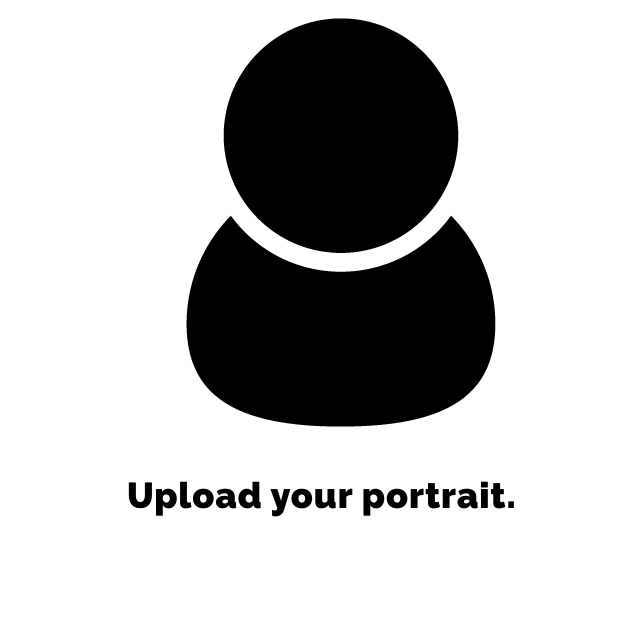
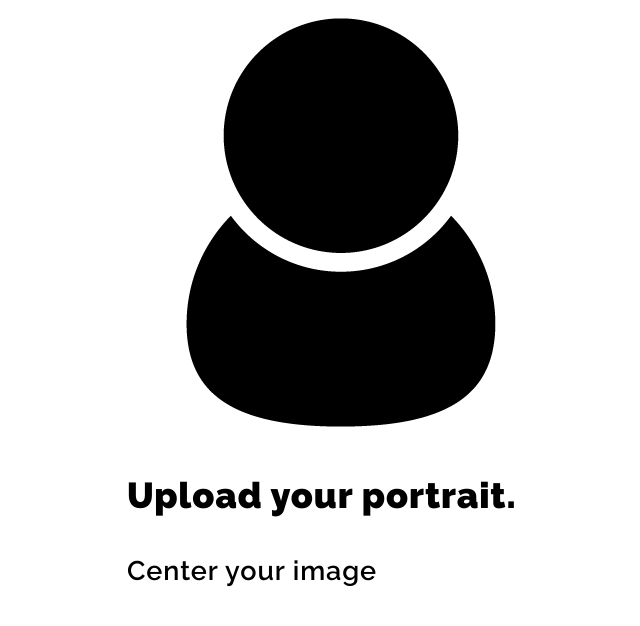
Before and after one commit to StevenMHernandez/portraits-animation, a website: page views/index.html in a window 1280 px wide. Shown: the whole page, without its empty margins (288-928 px from the left). Drawn offline with nearby package versions, Linux system fonts and the light colour scheme.

```diff
--- a/assets/style.css
+++ b/assets/style.css
@@ -7,6 +7,7 @@
   font-size: 36px;
   line-height: 54px;
   font-family: "Raleway", sans-serif;
+  font-weight: 900;
   letter-spacing: .9px;
 }
 body#animation {
@@ -25,6 +26,7 @@
 }
 small {
   font-size: 27px;
+  font-weight: 300;
 }
 canvas {
   display: block;
--- a/templates/less/site.less
+++ b/templates/less/site.less
@@ -8,6 +8,7 @@
   font-size: 36px;
   line-height: 54px;
   font-family: "Raleway", sans-serif;
+  font-weight: 900;
   letter-spacing: .9px;
   &#animation {
     background: #000;
@@ -30,6 +31,7 @@
 
 small {
   font-size: 27px;
+  font-weight: 600;
 }
 
 canvas {
--- a/views/index.html
+++ b/views/index.html
@@ -4,13 +4,14 @@
     <meta name="viewport" content="width=device-width, initial-scale=1.0">
     <title>Self Portraits Animation</title>
     <link href="/assets/style.css" rel="stylesheet" type="text/css"/>
-    <link href='http://fonts.googleapis.com/css?family=Raleway:900' rel='stylesheet' type='text/css'>
+    <link href='http://fonts.googleapis.com/css?family=Raleway:900,600' rel='stylesheet' type='text/css'>
     <link rel="shortcut icon" href="/assets/logo.png">
     <link href="/assets/logo.png" rel="apple-touch-icon-precomposed"/>
 </head>
 <body>
 <img class="upload" src="/assets/icon.png"/>
 <div class="upload">Upload your portrait.</div>
+<div><small>Center your image</small></div>
 
 <span id="ie">
     <form action="/upload" enctype="multipart/form-data" method="POST">
```
Also changed, not shown: assets/js/animation.js (+14 -0 lines), views/animation.html (+2 -17 lines).
